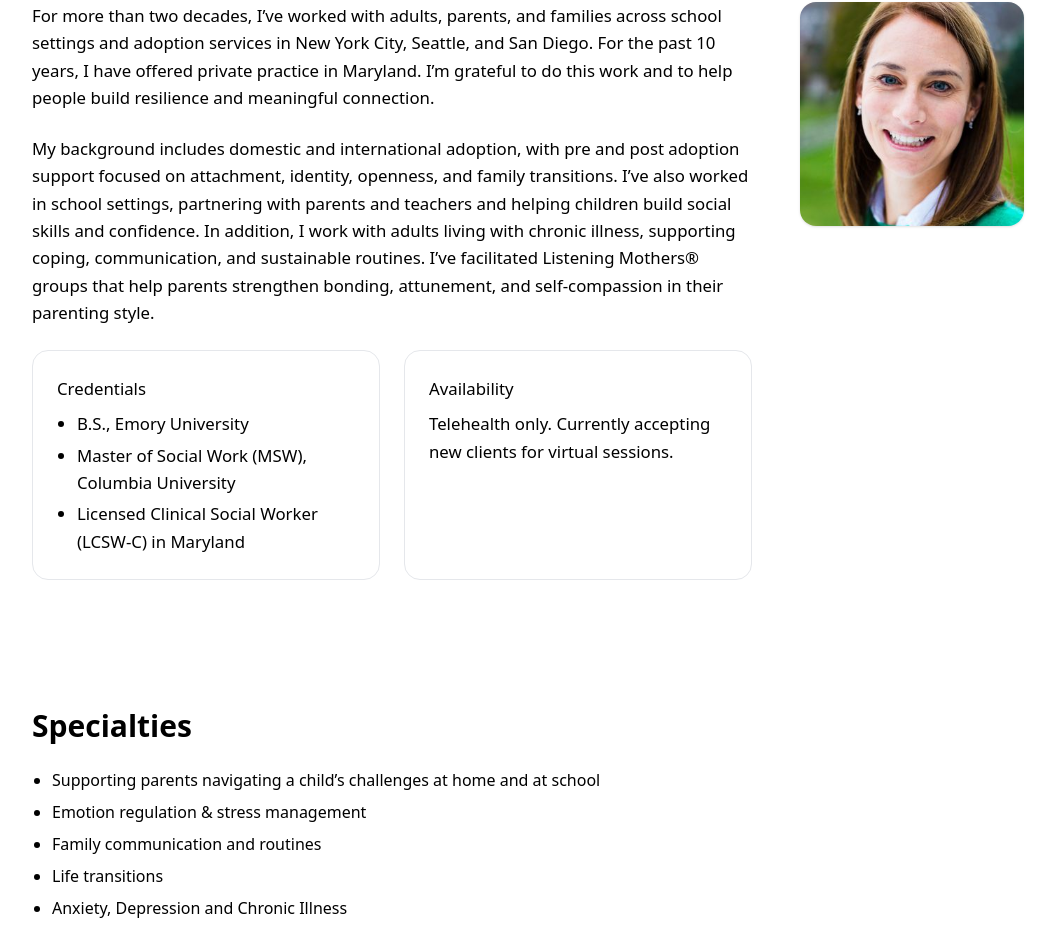
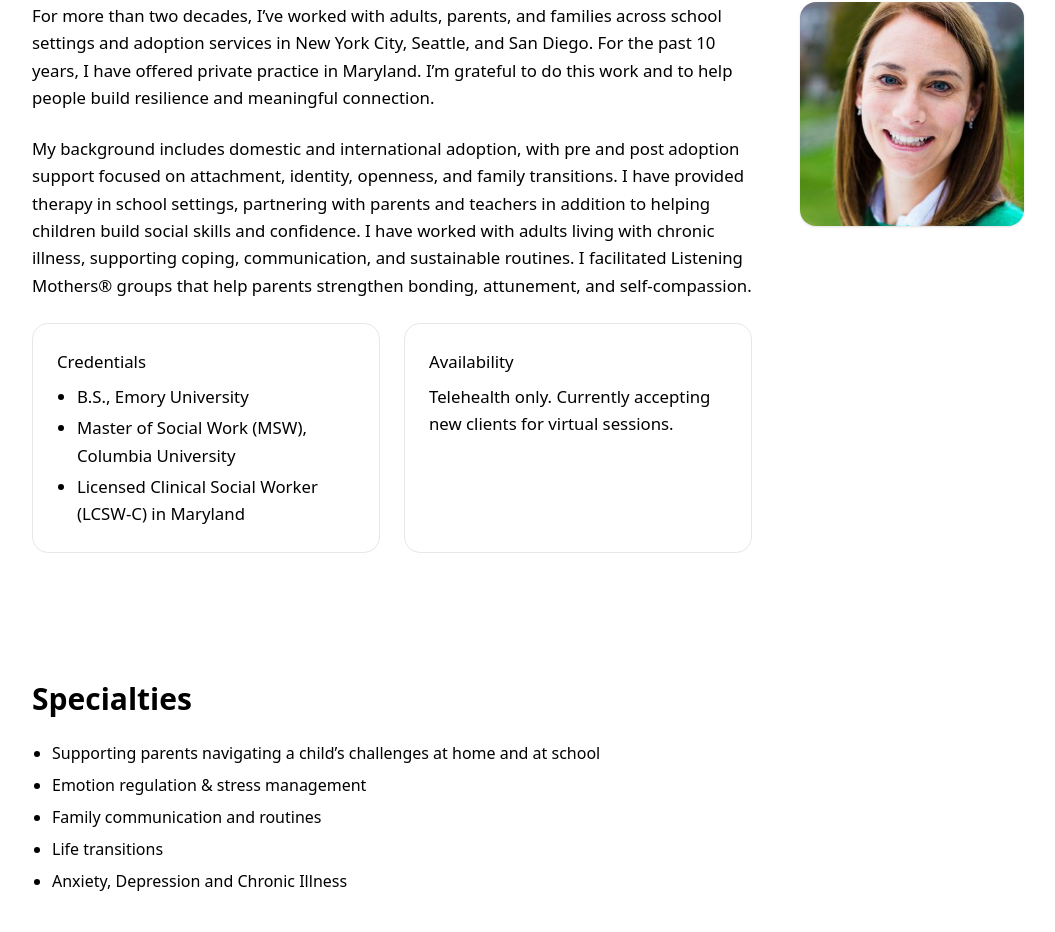
Before and after one commit to mbdiamo/therapy-site, a React (Vite) app: page / in a window 1280 px wide. Shown: the part 891-1823 px from the top of the page, without its empty margins (112-1167 px from the left). Built offline with nearby package versions, Linux system fonts and the light colour scheme.

Commit message:
Update App.jsx

```diff
--- a/src/App.jsx
+++ b/src/App.jsx
@@ -80,16 +80,20 @@ export default function App() {
     {/* LEFT COLUMN */}
     <div className="space-y-6 leading-relaxed text-[1.05rem]">
       <p>
-              For more than two decades, I’ve worked with adults, parents, and families across school settings and adoption services in New York City, Seattle,
-              and San Diego. For the past 10 years, I have offered private practice in Maryland. I’m grateful to do this work and to help people build resilience
-              and meaningful connection.
+        For more than two decades, I’ve worked with adults, parents, and families across
+        school settings and adoption services in New York City, Seattle, and San Diego.
+        For the past 10 years, I have offered private practice in Maryland. I’m grateful
+        to do this work and to help people build resilience and meaningful connection.
       </p>
 
       <p>
-              My background includes domestic and international adoption, with pre and post adoption support focused on attachment, identity, openness, and family transitions.
-              I’ve also worked in school settings, partnering with parents and teachers and helping children build social skills and confidence. In addition, I work with adults
-              living with chronic illness, supporting coping, communication, and sustainable routines. I’ve facilitated Listening Mothers® groups that help parents strengthen
-              bonding, attunement, and self-compassion in their parenting style.
+        My background includes domestic and international adoption, with pre and post
+        adoption support focused on attachment, identity, openness, and family
+        transitions. I have provided therapy in school settings, partnering with parents
+        and teachers in addition to helping children build social skills and confidence.
+        I have worked with adults living with chronic illness, supporting coping,
+        communication, and sustainable routines. I facilitated Listening Mothers® groups
+        that help parents strengthen bonding, attunement, and self-compassion.
       </p>
 
             {/* Credentials + Availability cards */}
```
Lines whose indentation alone changed are shown as unchanged.
